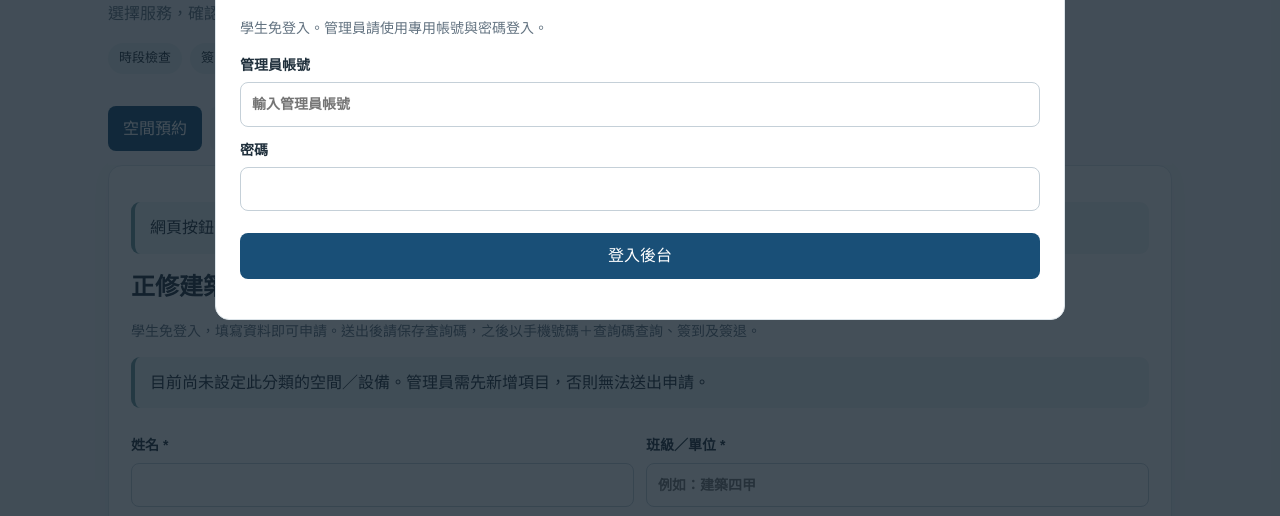
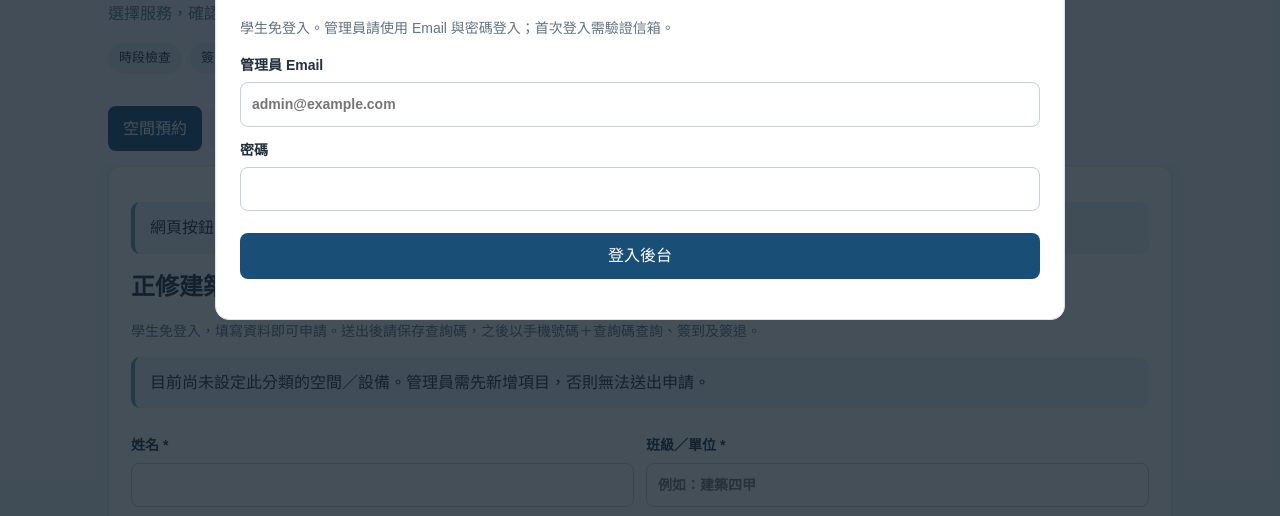
Before and after one commit to hofong159/csu-arch-order-gpt, a plain HTML site: page index.html in a window 1280 px wide. Both pictures are taken after a click on the button "管理員後台". Shown: the part 283-799 px from the top of the page. Drawn offline with Linux system fonts and the light colour scheme.

Commit message:
Change admin login field to email and explain verification

```diff
--- a/index.html
+++ b/index.html
@@ -35,8 +35,8 @@
   <div class="modal-card">
     <button id="adminClose" class="modal-close" aria-label="關閉">×</button>
     <h2 id="adminTitle">管理員後台</h2>
-    <p class="muted">學生免登入。管理員請使用專用帳號與密碼登入。</p>
-    <label class="field">管理員帳號<input id="adminEmail" type="text" autocomplete="username" placeholder="輸入管理員帳號"></label>
+    <p class="muted">學生免登入。管理員請使用 Email 與密碼登入；首次登入需驗證信箱。</p>
+    <label class="field">管理員 Email<input id="adminEmail" type="email" autocomplete="username" placeholder="admin@example.com" required></label>
     <label class="field">密碼<input id="adminPassword" type="password" autocomplete="current-password"></label>
     <button id="loginBtn" class="primary full">登入後台</button>
     <p id="loginError" class="error"></p>
```
